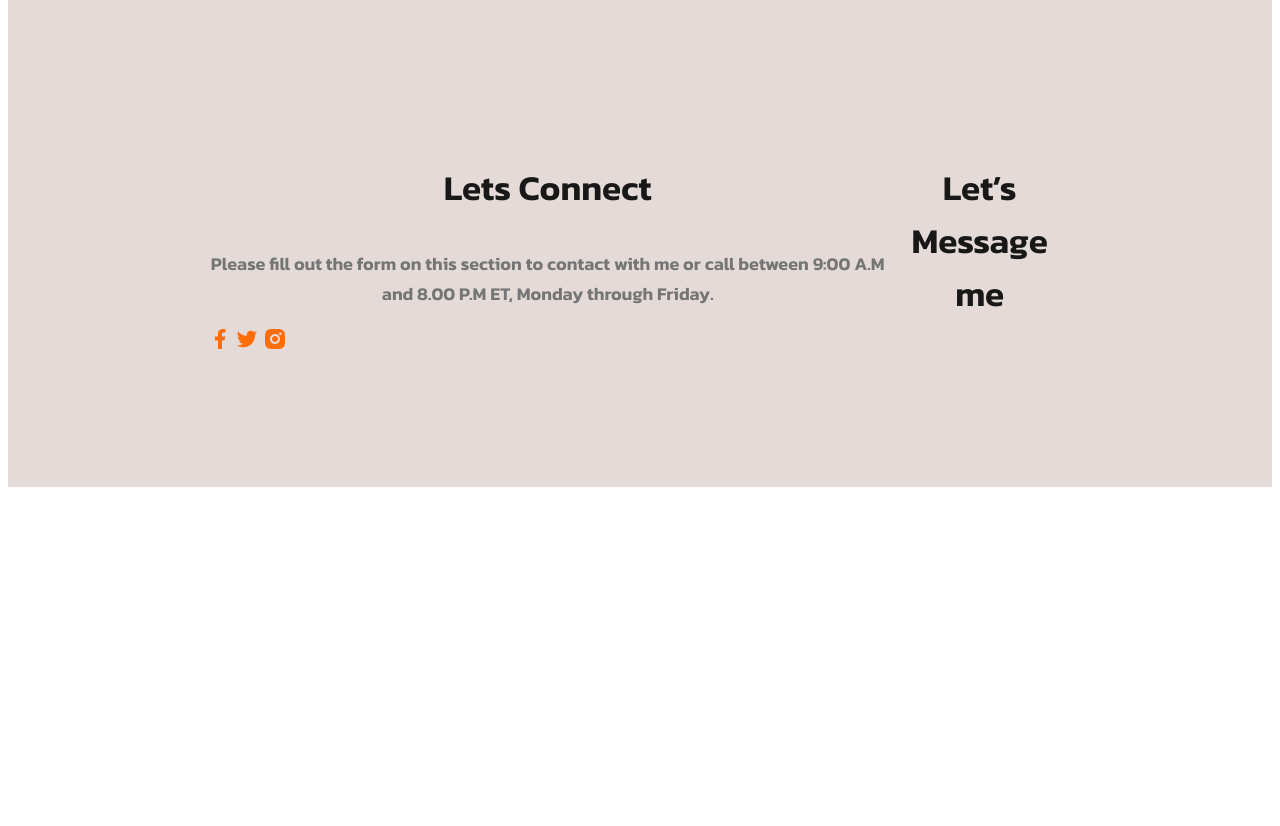
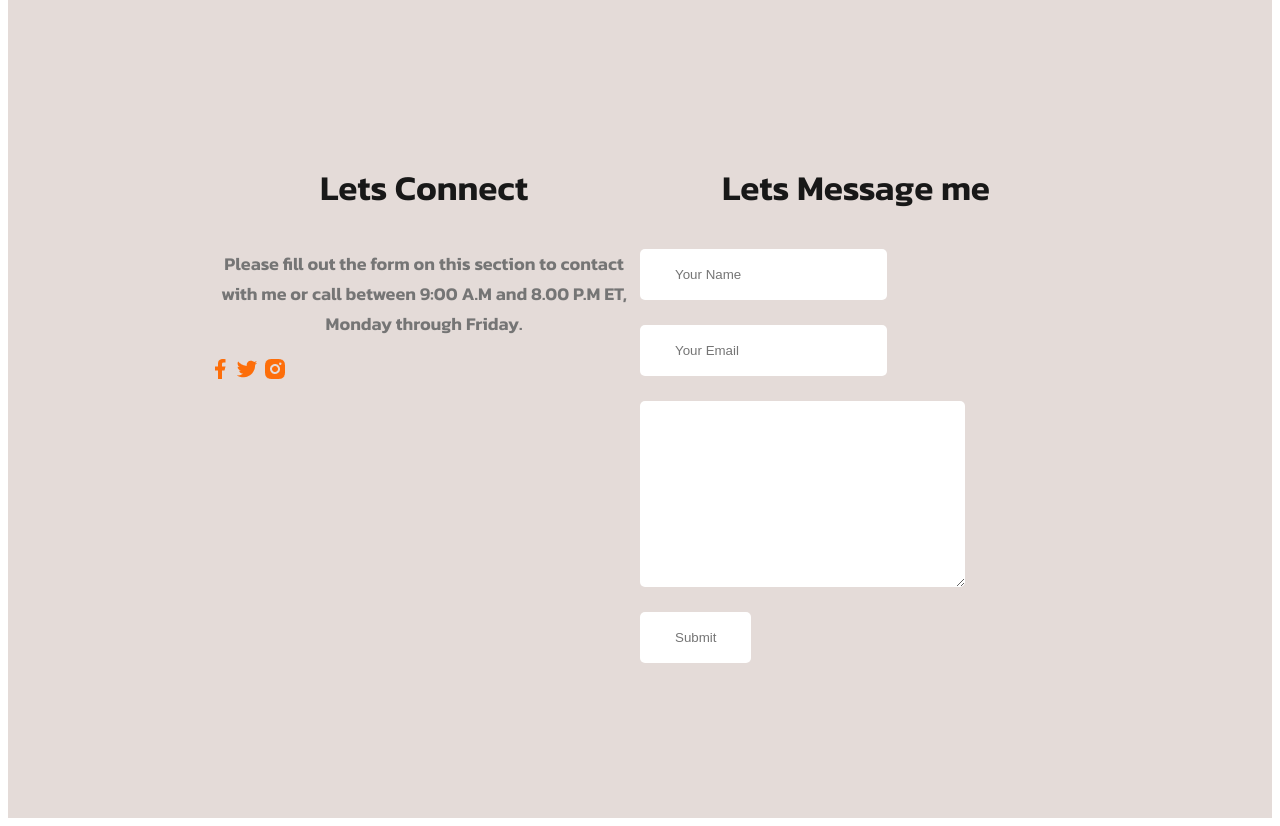
Before and after one commit to webdevelopement01/web-developer-portfolio, a plain HTML site: page index.html in a window 1280 px wide. Shown: the part 3460-4286 px from the top of the page. Before the commit the page ends 3955 px from the top, so only its background shows below. Drawn offline with Linux system fonts and the light colour scheme.

Commit message:
last update

```diff
--- a/index.html
+++ b/index.html
@@ -212,7 +212,16 @@
 
         </div>
         <div class="footer-column">
-            <h3 class="section-title">Let’s Message me</h3>
+            <h3 class="section-title">Lets Message me</h3>
+
+            <form class="contact" action="">
+                <input type="text" placeholder="Your Name">
+                <input type="email" name="" placeholder="Your Email" id="">
+                <textarea name="" id="" cols="30" rows="10">
+                </textarea>
+                <input class="btn-primary" type="submit" value="Submit">
+
+            </form>
         </div>
 
     </footer>
--- a/styles/portfolio.css
+++ b/styles/portfolio.css
@@ -185,5 +185,19 @@ footer{
    display: flex;
    background: #e4dbd8;
    margin-top: 100px;
-   padding: 130px 200px;j
+   padding: 130px 200px;
 }
+
+.footer-column{
+    width: 50%;
+}
+.contact input, textarea {
+    display: block;
+    margin-bottom: 25px;
+    padding: 18px 35px;
+    border-radius: 5px;
+    color: #757575;
+    background: #FFF;
+    border: 0;
+
+}
```
